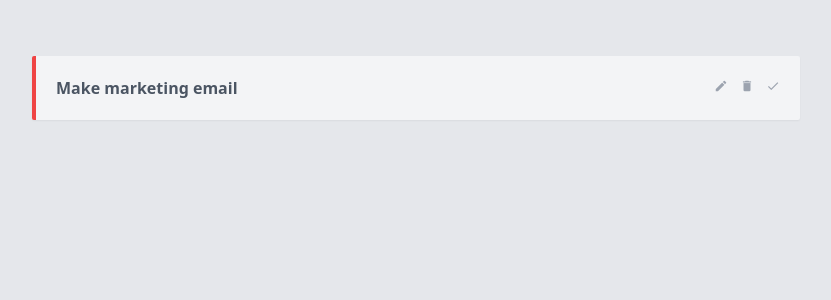
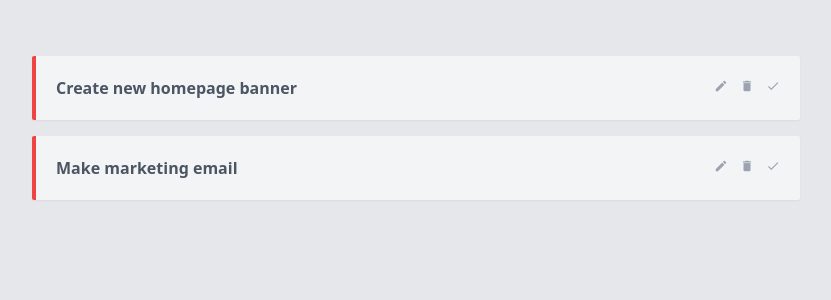
Before and after one commit to Marshall-Hao/project-planner, a Vue app: page / in a window 1280 px wide. Shown: the top 300 px of the page, without its empty margins (224-1055 px from the left). Built offline with nearby package versions, Linux system fonts and the light colour scheme; data requests are answered from the project's data file.

Commit message:
edit complete with style change

```diff
--- a/data/db.json
+++ b/data/db.json
@@ -1,10 +1,16 @@
 {
   "projects": [
+    {
+      "id": 1,
+      "title": "Create new homepage banner",
+      "details": "Lorem ipsum",
+      "complete": false
+    },
     {
       "id": 2,
       "title": "Make marketing email",
       "details": "Lorem ipsum",
-      "complete": true
+      "complete": false
     }
   ]
 }
--- a/src/components/SingleProject.vue
+++ b/src/components/SingleProject.vue
@@ -1,7 +1,7 @@
 <template>
-    <div @click="showDetails = !showDetails" class="bg-gray-100 px-5 py-5 space-y-4 rounded-sm shadow-sm border-l-4 border-red-500">
+    <div  class="bg-gray-100 px-5 py-5 space-y-4 rounded-sm shadow-sm border-l-4 border-red-500" :class="{ 'border-green-500' : project.complete }">
         <div class="font-bold text-gray-600 text-md flex justify-between">
-            {{ project.title }}
+            <div @click="showDetails = !showDetails">{{ project.title }}</div>
             <div class="flex space-x-3 cursor-pointer">
                 <span class="material-icons text-sm text-gray-400 hover:text-gray-600">
                     edit
@@ -9,7 +9,7 @@
                 <span @click="deleteProject" class="material-icons text-sm text-gray-400 hover:text-gray-600">
                     delete
                 </span>
-                <span class="material-icons text-sm text-gray-400 hover:text-gray-600">
+                <span @click="toggleComplete" class="material-icons text-sm text-gray-400 hover:text-gray-600" :class="{ 'text-green-500' : project.complete }">
                     done
                 </span>
             </div>
@@ -34,8 +34,17 @@ export default {
             fetch(this.url, { method: 'DELETE'})
             .then(() => this.$emit('delete', this.project.id))
             .catch(err => console.log(err.message))
+        },
+        toggleComplete() {
+            fetch(this.url, {
+            method: 'PATCH',
+            headers: { 'Content-Type': 'application/json' },
+            body: JSON.stringify({ complete: !this.project.complete })
+            }).then(() => {
+                this.$emit('complete', this.project.id)
+            }).catch(err => console.log(err.message))
         }
-    }
+    },
 }
 </script>
 
--- a/src/views/Home.vue
+++ b/src/views/Home.vue
@@ -2,7 +2,7 @@
   <div class="justify-self-center mt-14 w-3/5">
     <div v-if="projects.length" class="space-y-4">
       <div v-for="project in projects" :key="project.id">
-        <SingleProject :project="project" @delete="handleDelete"/>
+        <SingleProject :project="project" @delete="handleDelete" @complete="handleComplete"/>
       </div>
     </div>
   </div>
@@ -32,6 +32,12 @@ export default {
       this.projects = this.projects.filter((project) => {
         return project.id !== id
       } )
+    },
+    handleComplete(id) {
+      let p = this.projects.find(project => {
+        return project.id === id
+      })
+      p.complete = !p.complete
     }
   }
 }
```
